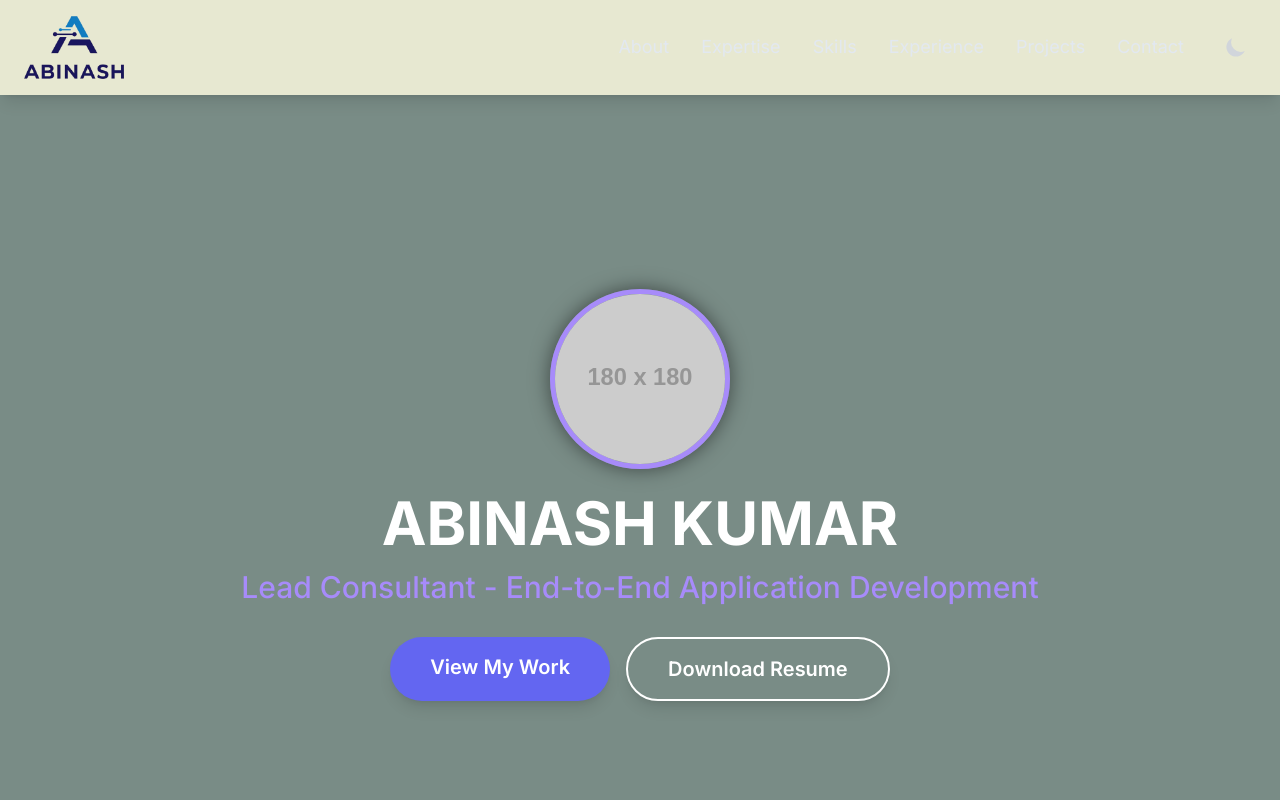
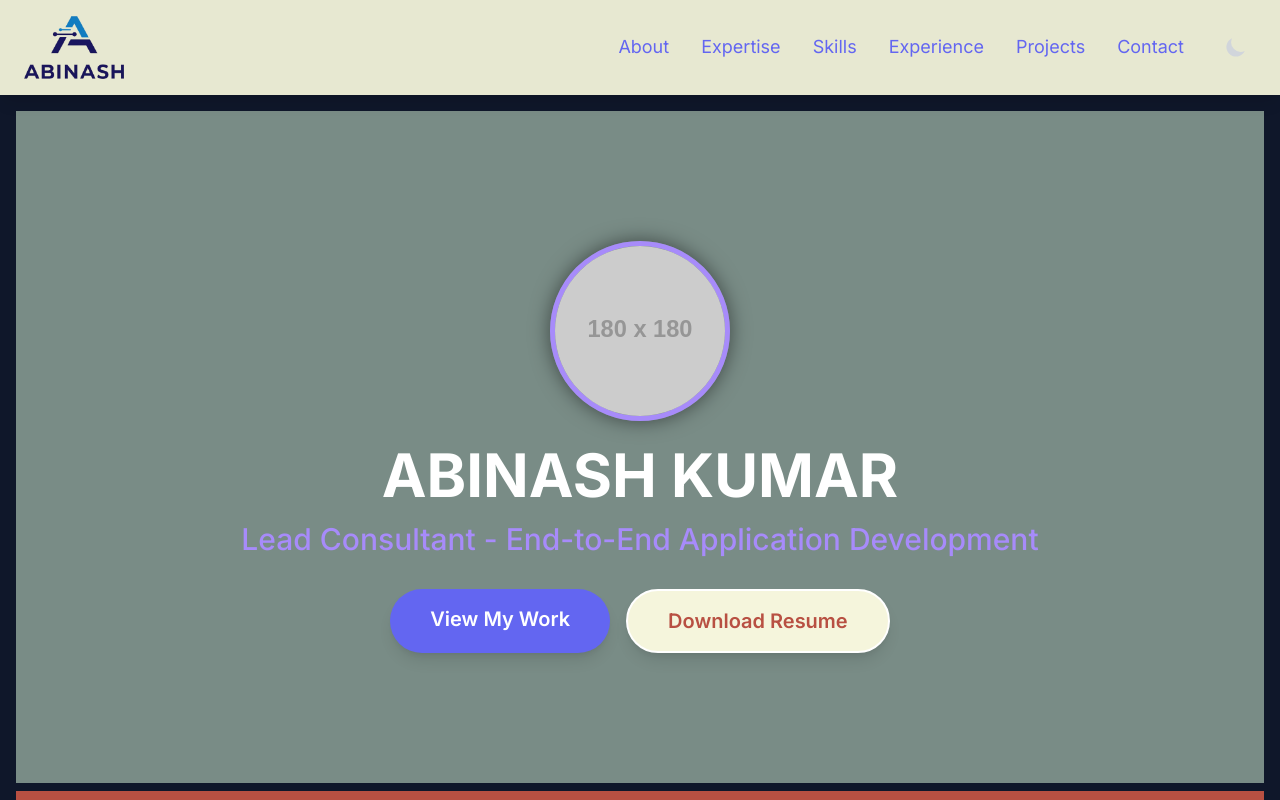
Before and after one commit to babkv90/portfolio-deployment, a plain HTML site: page index.html in a window 1280 px wide. Shown: the top 800 px of the page. Drawn offline with nearby package versions, Linux system fonts and the light colour scheme; placeholder pictures from the web are drawn by us.

Commit message:
style change

```diff
--- a/index.html
+++ b/index.html
@@ -229,6 +229,11 @@
         .mobile-menu li:last-child {
             margin-bottom: 0;
         }
+
+        .text-color {
+            color:  var(--btn-primary-bg);
+
+        }
     </style>
 </head>
 <body class="antialiased leading-relaxed">
@@ -259,12 +264,12 @@
 
             <!-- Desktop Navigation -->
             <ul class="hidden sm:flex space-x-8 items-center">
-                <li><a href="#about" class="hover:opacity-75 transition duration-300 text-lg">About</a></li>
-                <li><a href="#expertise" class="hover:opacity-75 transition duration-300 text-lg">Expertise</a></li>
-                <li><a href="#skills" class="hover:opacity-75 transition duration-300 text-lg">Skills</a></li>
-                <li><a href="#experience" class="hover:opacity-75 transition duration-300 text-lg">Experience</a></li>
-                <li><a href="#projects" class="hover:opacity-75 transition duration-300 text-lg">Projects</a></li>
-                <li><a href="#contact" class="hover:opacity-75 transition duration-300 text-lg">Contact</a></li>
+                <li><a href="#about" class="hover:opacity-75 transition duration-300 text-lg text-color">About</a></li>
+                <li><a href="#expertise" class="hover:opacity-75 transition duration-300 text-lg text-color">Expertise</a></li>
+                <li><a href="#skills" class="hover:opacity-75 transition duration-300 text-lg text-color">Skills</a></li>
+                <li><a href="#experience" class="hover:opacity-75 transition duration-300 text-lg text-color">Experience</a></li>
+                <li><a href="#projects" class="hover:opacity-75 transition duration-300 text-lg text-color">Projects</a></li>
+                <li><a href="#contact" class="hover:opacity-75 transition duration-300 text-lg text-color">Contact</a></li>
                 <li>
                     <!-- Theme Toggle Button for desktop screens -->
                     <button id="themeToggleDesktop" class="p-2 rounded-full hover:bg-gray-700 focus:outline-none focus:ring-2 focus:ring-indigo-500 transition duration-300">
@@ -289,10 +294,11 @@
             <li><a href="#contact" class="block py-2 px-4 text-lg hover:bg-gray-700 transition duration-300">Contact</a></li>
         </ul>
     </header>
+<div style="margin: 1rem;">
 
     <!-- Hero Section -->
      <!-- style="background-image: url('https://placehold.co/1920x1080/1a202c/e2e8f0?text=Modern+Tech+Background');" -->
-    <section id="heroSection" class="relative h-screen flex items-center justify-center bg-cover bg-center" >
+    <section id="heroSection" class="relative flex items-center justify-center bg-cover bg-center mb-2" style="height: 84vh;">
         <div class="absolute inset-0 opacity-70" style="background: #A7BEAE;"></div>
         <div class="z-10 text-center px-6 animate-fade-in flex flex-col items-center">
             <!-- Developer Image -->
@@ -301,7 +307,7 @@
             <p class="text-xl sm:text-2xl md:text-3xl hero-subtitle font-medium mb-8">Lead Consultant - End-to-End Application Development</p>
             <div class="flex flex-col sm:flex-row justify-center gap-4">
                 <a href="#projects" class="btn-primary text-base sm:text-xl inline-block px-6 sm:px-10 py-3 sm:py-4 rounded-full shadow-lg hover:shadow-xl">View My Work</a>
-                <a href="ABINASH KUMAR_Resume.pdf" download="ABINASH_KUMAR_Resume.pdf" class="btn-primary text-base sm:text-xl inline-block px-6 sm:px-10 py-3 sm:py-4 rounded-full shadow-lg hover:shadow-xl bg-transparent border-2 border-white hover:border-indigo-400 hover:bg-indigo-400">
+                <a href="ABINASH KUMAR_Resume.pdf" download="ABINASH_KUMAR_Resume.pdf" class="btn-primary text-base sm:text-xl inline-block px-6 sm:px-10 py-3 sm:py-4 rounded-full shadow-lg hover:shadow-xl  border-2 border-white hover:border-indigo-400 hover:bg-indigo-400" style="background: #f5f5dc;color: #B85042;">
                     Download Resume
                 </a>
             </div>
@@ -309,7 +315,7 @@
     </section>
 
     <!-- About Me Section -->
-    <section id="about" class="py-20 bg-gray-900" style="background: #B85042;">
+    <section id="about" class="py-20 bg-gray-900 mb-2" style="background: #B85042;">
         <div class="container mx-auto px-6 max-w-4xl animate-fade-in">
             <h2 class="section-heading">About Me</h2>
             <p class="text-base sm:text-lg leading-relaxed mb-4">
@@ -329,7 +335,7 @@
     </section>
 
     <!-- Areas of Expertise Section -->
-    <section id="expertise" class="py-20 bg-gray-800" style="background: #A7BEAE;">
+    <section id="expertise" class="py-20 bg-gray-800 mb-2" style="background: #A7BEAE;">
         <div class="container mx-auto px-6 animate-fade-in">
             <h2 class="section-heading">Areas of Expertise</h2>
             <div class="grid grid-cols-1 sm:grid-cols-2 lg:grid-cols-3 gap-8">
@@ -379,7 +385,7 @@
     </section>
 
     <!-- Technical Skills Section -->
-    <section id="skills" class="py-20 bg-gray-900" style="background: #B85042;">
+    <section id="skills" class="py-20 bg-gray-900 mb-2" style="background: #B85042;">
         <div class="container mx-auto px-6 animate-fade-in">
             <h2 class="section-heading">Technical Skills</h2>
             <div class="grid grid-cols-1 sm:grid-cols-2 lg:grid-cols-3 gap-8">
@@ -433,7 +439,7 @@
     </section>
 
     <!-- Executive Career History & Highlights Section -->
-    <section id="experience" class="py-20 bg-gray-800" style="background: #A7BEAE;">
+    <section id="experience" class="py-20 bg-gray-800 mb-2" style="background: #A7BEAE;">
         <div class="container mx-auto px-6 max-w-4xl animate-fade-in">
             <h2 class="section-heading">Executive Career History & Highlights</h2>
             <div class="space-y-8">
@@ -485,7 +491,7 @@
     </section>
 
     <!-- Projects Undertaken Section -->
-    <section id="projects" class="py-20 bg-gray-900"  style="background: #B85042;">
+    <section id="projects" class="py-20 bg-gray-900 mb-2"  style="background: #B85042;">
         <div class="container mx-auto px-6 animate-fade-in">
             <h2 class="section-heading">Projects Undertaken</h2>
             <div class="grid grid-cols-1 md:grid-cols-2 gap-8">
@@ -591,7 +597,7 @@
     </section>
 
     <!-- Contact Section -->
-    <section id="contact" class="py-20 bg-gray-800" style="background: #A7BEAE;">
+    <section id="contact" class="py-20 bg-gray-800 mb-2" style="background: #A7BEAE;">
         <div class="container mx-auto px-6 text-center animate-fade-in">
             <h2 class="section-heading mx-auto">Get in Touch</h2>
             <p class="text-base sm:text-xl text-gray-300 mb-8">I'm always open to new opportunities and collaborations.</p>
@@ -603,13 +609,14 @@
         </div>
     </section>
 
-    <!-- Footer -->
+
+</div>
+  <!-- Footer -->
     <footer class="bg-gray-950 py-8 text-center text-gray-500">
         <div class="container mx-auto px-6">
             <p class="text-sm sm:text-base">&copy; 2025 Abinash Kumar. All rights reserved.</p>
         </div>
     </footer>
-
     <!-- Modal for Generated Summary -->
     <div id="summaryModal" class="modal">
         <div class="modal-content">
```
